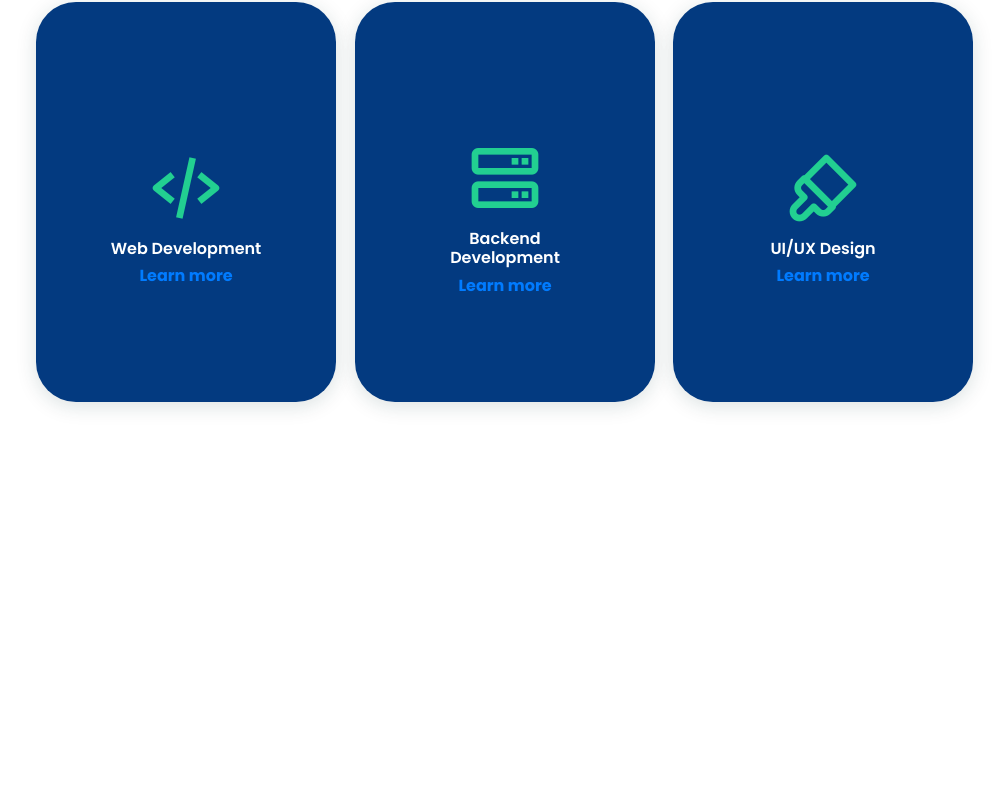
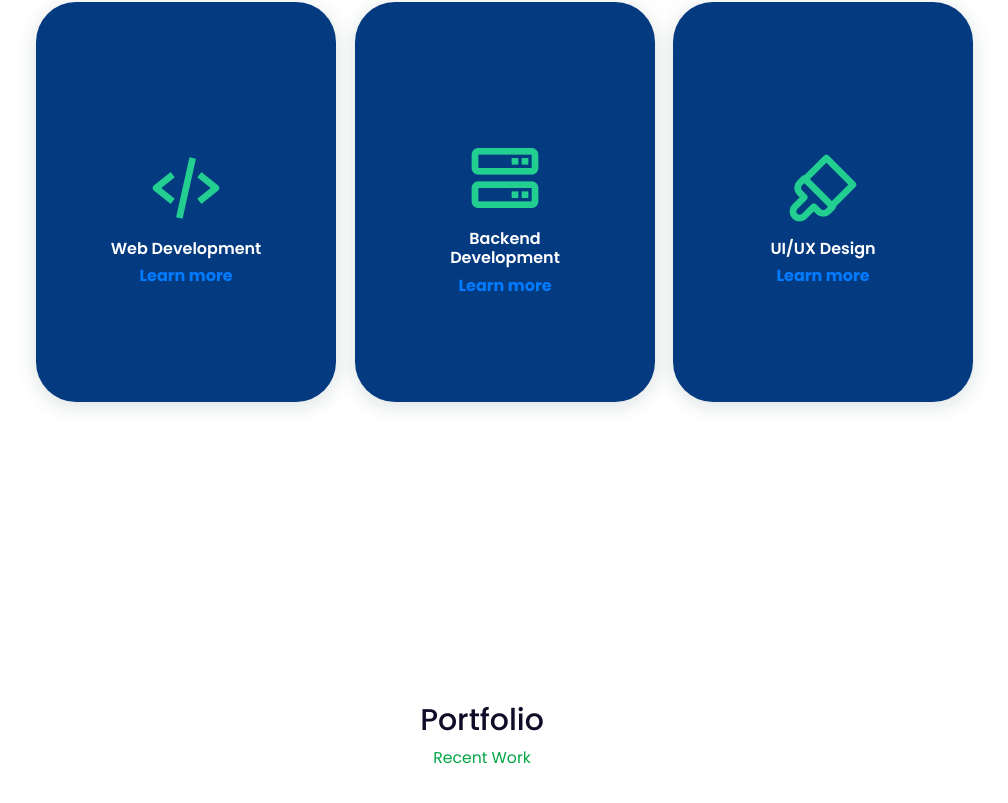
Before and after one commit to MfidiV/mfidiv_react_portfolio, a React (Create React App) app: page / in a window 1280 px wide. Shown: the part 1912-2715 px from the top of the page, without its empty margins (158-1166 px from the left). Before the commit the page ends 2524 px from the top, so only its background shows below. Built offline with nearby package versions, Linux system fonts and the light colour scheme.

Commit message:
Insert portfolio heading and linked component to navigation bar.

```diff
--- a/src/App.js
+++ b/src/App.js
@@ -3,6 +3,7 @@ import Navbar from "./components/Navbar/Navbar";
 import Home from "./Sections/Home/Home";
 import About from "./Sections/About/About";
 import Services from "./Sections/Services/Services";
+import Portfolio from "./Sections/Portfolio/Portfolio";
 
 
 
@@ -20,6 +21,7 @@ function App() {
       <Home theme={theme} />
       <About theme={theme}/>
       <Services/>
+      <Portfolio/>
     </div>
   );
 }
--- a/src/Sections/Portfolio/Portfolio.js
+++ b/src/Sections/Portfolio/Portfolio.js
@@ -0,0 +1,17 @@
+import React from 'react'
+import './Portfolio.css' ;
+import 'bootstrap/dist/css/bootstrap.min.css'
+
+const Portfolio = () => {
+  return (
+    <section className='portfolio' id='portfolio'>
+        <div className="heading">
+                <h2>Portfolio</h2>
+                <span>Recent Work</span>
+            </div>
+
+    </section>
+  )
+};
+
+export default Portfolio
--- a/src/components/Navbar/Navbar.js
+++ b/src/components/Navbar/Navbar.js
@@ -52,7 +52,7 @@ const Navbar = ({ theme, setTheme }) => {
         <li>
           <Link
             activeClass="active"
-            to="Services"
+            to="services"
             spy={true}
             smooth={true}
             offset={-70}
@@ -64,7 +64,7 @@ const Navbar = ({ theme, setTheme }) => {
         <li>
           <Link
             activeClass="active"
-            to="Portfolio"
+            to="portfolio"
             spy={true}
             smooth={true}
             offset={-70}
```
